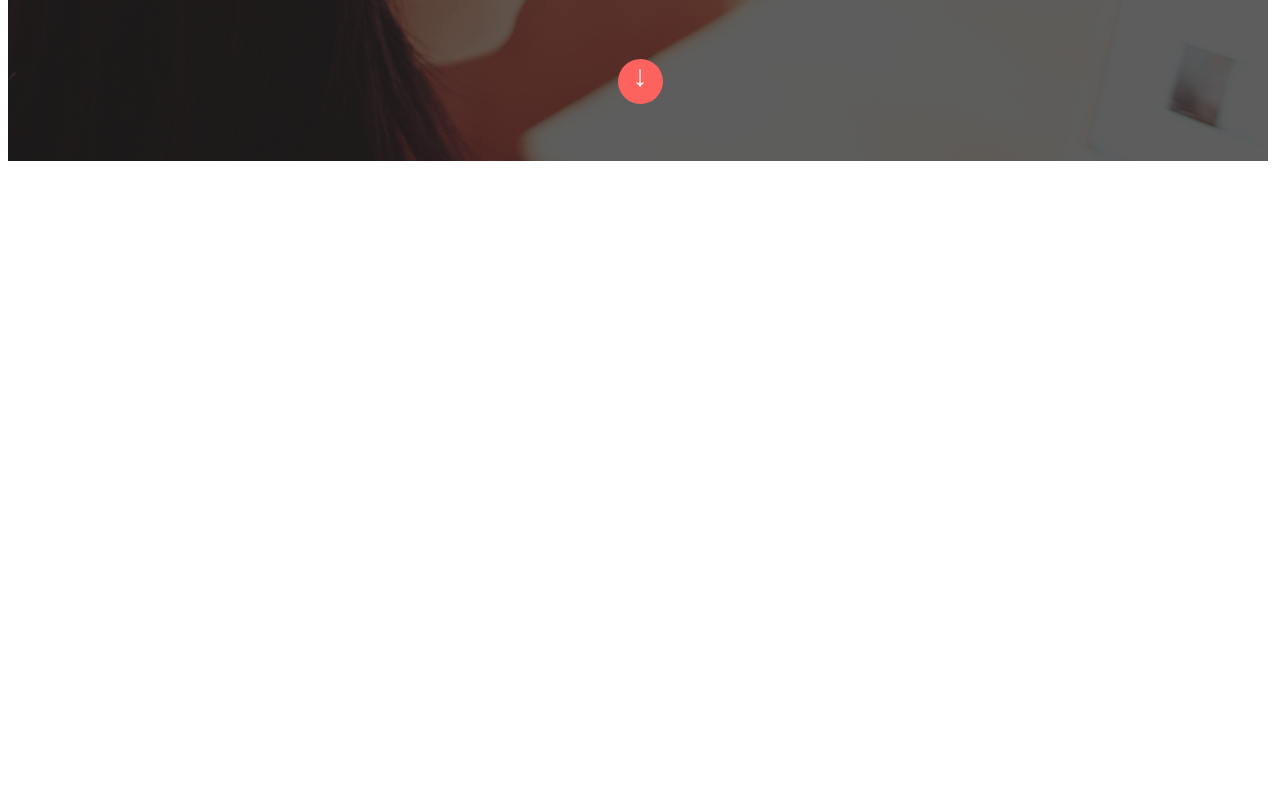
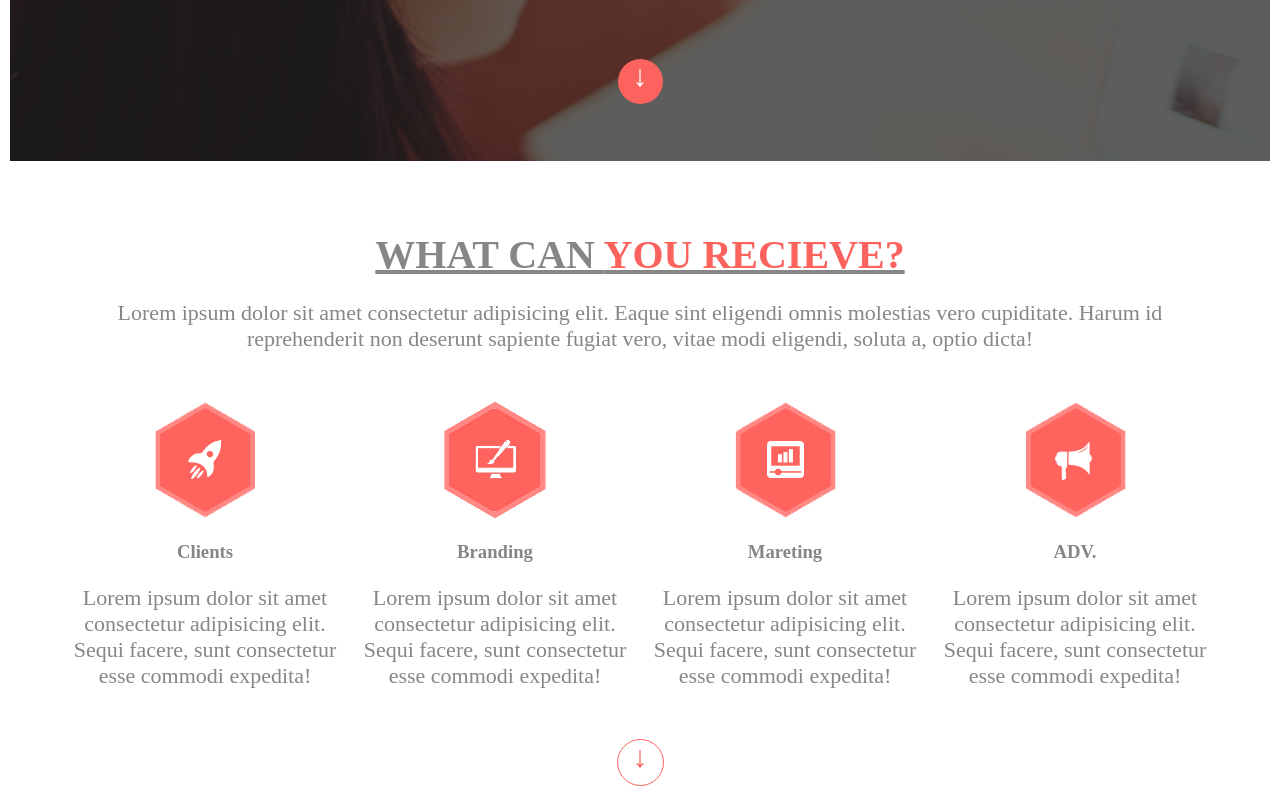
Before and after one commit to Rom-Freedom/Business-website, a plain HTML site: page index.html in a window 1280 px wide. Shown: the part 439-1235 px from the top of the page. Before the commit the page ends 800 px from the top, so only its background shows below. Drawn offline with Linux system fonts and the light colour scheme.

Commit message:
"to create and to style the recieve section"

```diff
--- a/css/main.less
+++ b/css/main.less
@@ -1,13 +1,12 @@
 body {
-    display: flex;
-    justify-content: space-around;
-    margin-top: 0;
+    margin: 0 auto;
+    max-width: 1260px;
     header {
         background: url(../img/background.png) no-repeat;
+        width: 100%;
         display: flex;
         flex-direction: column;
         min-height: 600px;
-        width: 100%;
         min-width: 1260px;
         justify-content: space-around;
         nav {
@@ -92,4 +91,43 @@ body {
             }
         }
     }
+    .recieve {
+        margin-top: 0;
+        text-align: center;
+        background: #fff;
+        padding: 70px 50px 10px 50px;
+        color: #868686;
+        p {
+            font-size: 22px;
+            margin-bottom: 50px;
+        }
+        h1 {
+            text-decoration: underline;
+            margin: 0;
+            text-transform: uppercase;
+            font-size: 40px;
+            span {
+                color: #fc635e;
+            }
+        }
+        a {
+            font-size: 30px;
+            text-decoration: none;
+            color: #fc635e;
+            border: 1px solid #fc635e;
+            display: flex;
+            justify-content: center;
+            margin: 0 auto;
+            border-radius: 50%;
+            width: 45px;
+            height: 45px;
+            &:hover {
+                background: #fc635e;
+                color: #fff;
+            }
+        }
+    }
+    .icons {
+        display: flex;
+    }
 }
--- a/index.html
+++ b/index.html
@@ -27,5 +27,32 @@
             <a href="">&darr;</a>
         </div>
     </header>
+    <section class="recieve">
+        <h1>What can <span>you recieve?</span></h1>
+    <p>Lorem ipsum dolor sit amet consectetur adipisicing elit. Eaque sint eligendi omnis molestias vero cupiditate. Harum id reprehenderit non deserunt sapiente fugiat vero, vitae modi eligendi, soluta a, optio dicta!</p>
+    <div class="icons">
+        <div>
+            <img src="img/icon1.png" alt="">
+            <h3>Clients</h3>
+            <p>Lorem ipsum dolor sit amet consectetur adipisicing elit. Sequi facere, sunt consectetur esse commodi expedita!</p>
+        </div>
+        <div>
+            <img src="img/icon2.png" alt="">
+            <h3>Branding</h3>
+            <p>Lorem ipsum dolor sit amet consectetur adipisicing elit. Sequi facere, sunt consectetur esse commodi expedita!</p>
+        </div>
+        <div>
+            <img src="img/icon3.png" alt="">
+            <h3>Mareting</h3>
+            <p>Lorem ipsum dolor sit amet consectetur adipisicing elit. Sequi facere, sunt consectetur esse commodi expedita!</p>
+        </div>
+        <div>
+            <img src="img/icon4.png" alt="">
+            <h3>ADV.</h3>
+            <p>Lorem ipsum dolor sit amet consectetur adipisicing elit. Sequi facere, sunt consectetur esse commodi expedita!</p>
+        </div>
+    </div>
+    <a href="">&darr;</a>
+    </section>
 </body>
 </html>
```
Also changed, not shown: css/main.css.
